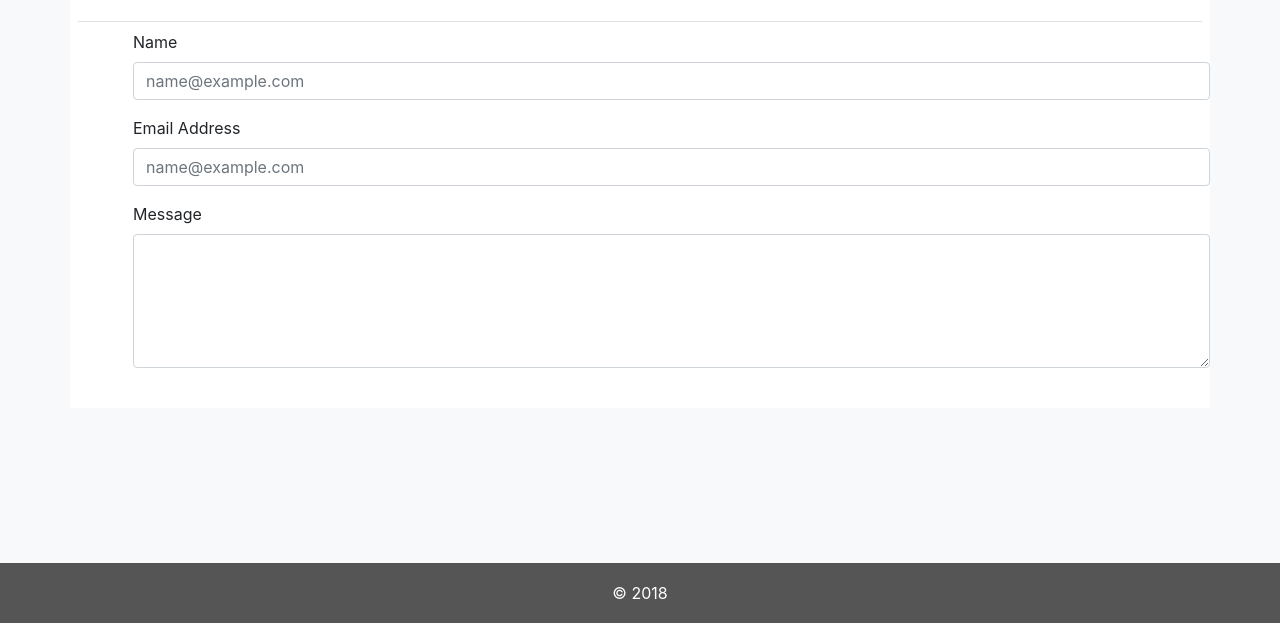
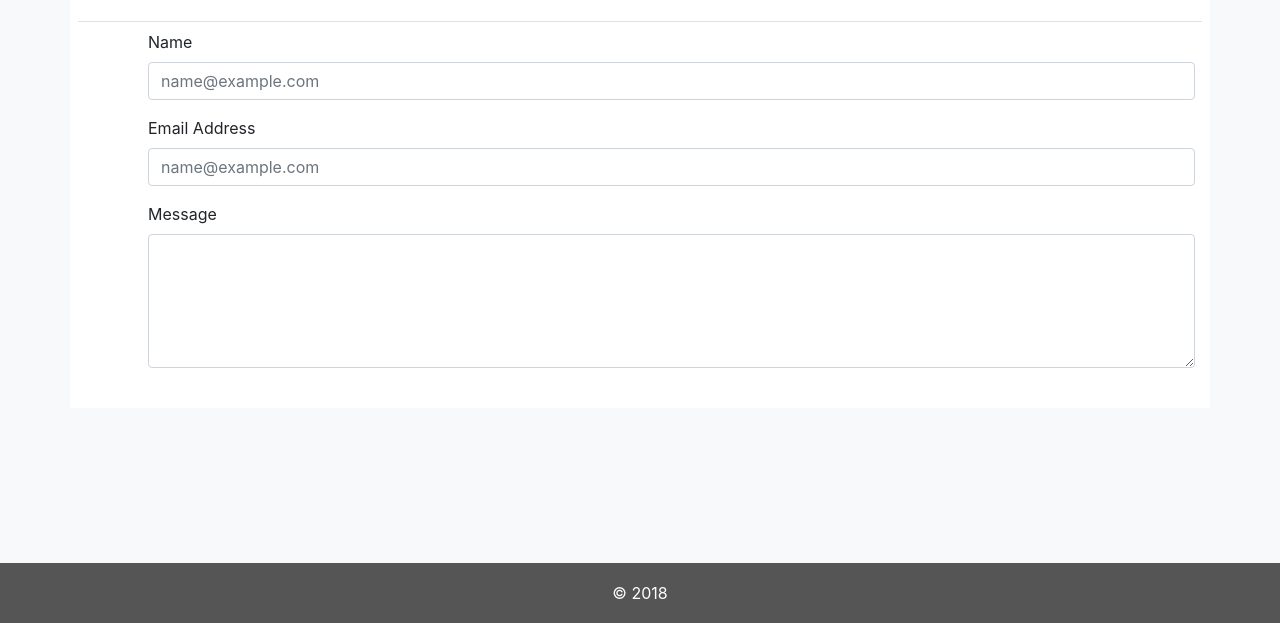
Before and after one commit to s07w/Bootstrap-Portfolio, a plain HTML site: page contact.html in a window 1280 px wide. Shown: the part 177-800 px from the top of the page. Drawn offline with nearby package versions, Linux system fonts and the light colour scheme.

Commit message:
Update contact.html

```diff
--- a/contact.html
+++ b/contact.html
@@ -68,23 +68,23 @@
         </div>
 
         <div class="row ml-5 pb-4">
-            <div class="d-flex justify-content-center align-items-center container">
+            <div class="container">
                 <form >
-                            <div class="form-group row">
+                            <div class="form-group">
 
                                 <label for="Name">Name</label>
                                 <input type="email" class="form-control" id="exampleFormControlInput1" placeholder="name@example.com">
                             </div>
 
-                            <div class="form-group row">
+                            <div class="form-group">
 
                                     <label for="Email">Email Address</label>
                                     <input type="email" class="form-control" id="exampleFormControlInput1" placeholder="name@example.com">
                                 </div>
 
-                            <div class="form-group row">
+                            <div class="form-group">
                             <label for="Message">Message</label>
-                            <textarea class="form-control" id="exampleFormControlTextarea1" rows="5" cols="100vm"></textarea>
+                            <textarea class="form-control" id="exampleFormControlTextarea1" rows="5"></textarea>
                             </div>
                 </form>
             </div>
```
